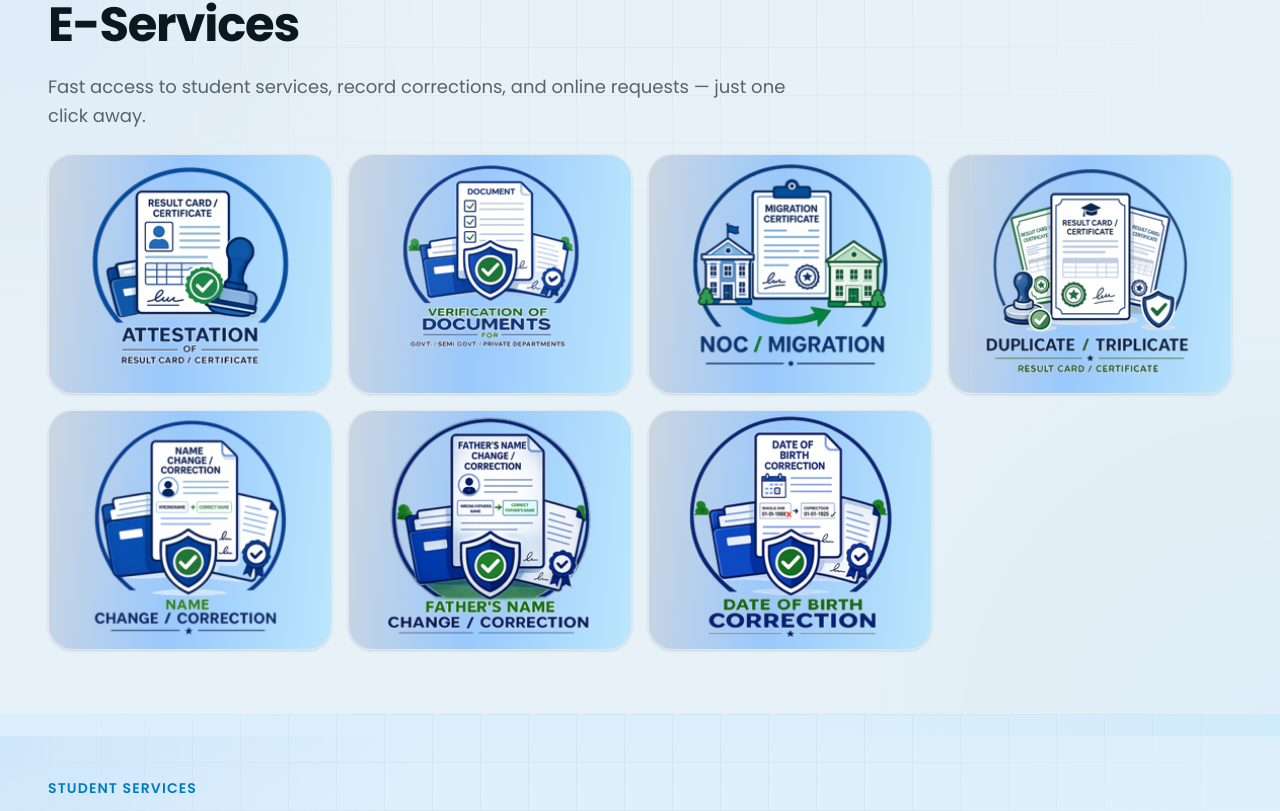
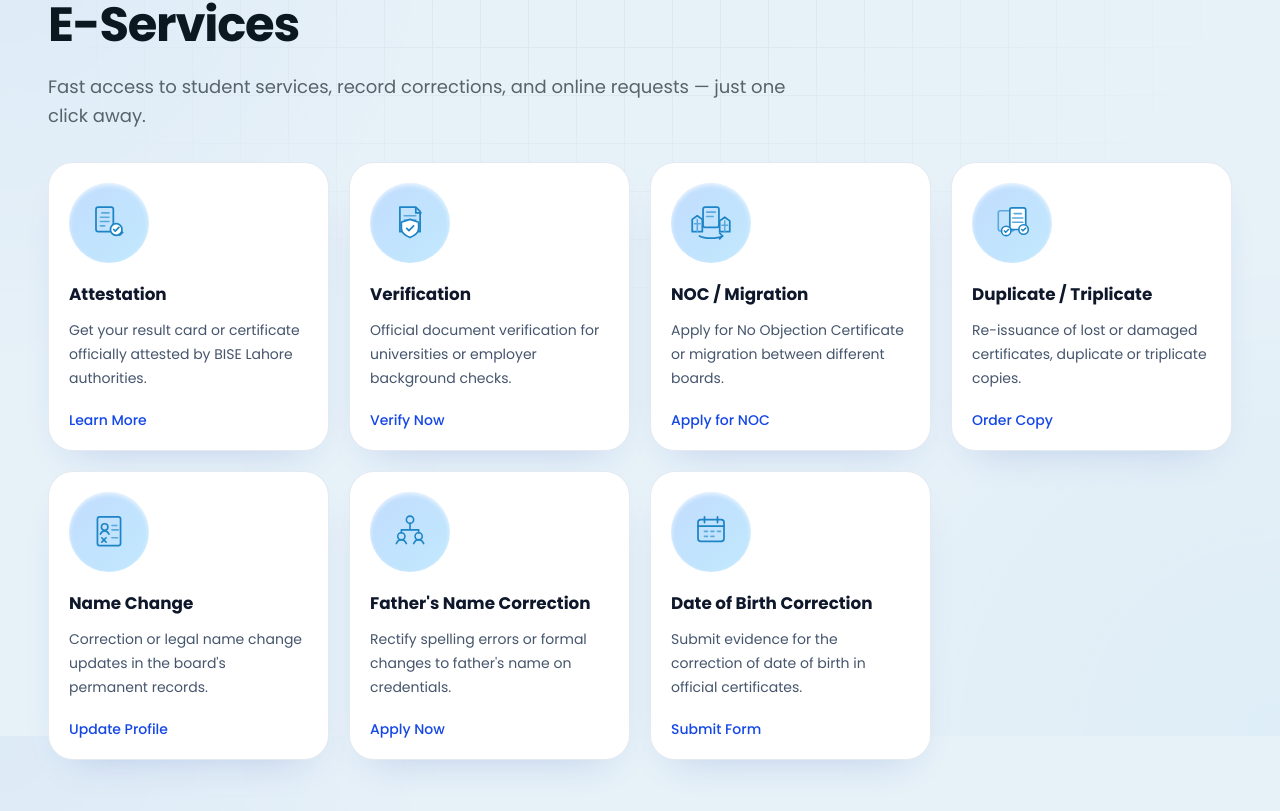
Before and after one commit to afraz-malik/biselahore.com, a Next.js app: page / in a window 1280 px wide. Shown: the part 864-1675 px from the top of the page. Built offline with nearby package versions, Linux system fonts and the light colour scheme.

Commit message:
eservices

```diff
--- a/src/components/home/quick-services.tsx
+++ b/src/components/home/quick-services.tsx
@@ -24,9 +24,9 @@ export function QuickServices() {
           hidden: {},
           show: { transition: { staggerChildren: 0.05 } },
         }}
-        className="mt-6 grid grid-cols-2 gap-4 sm:grid-cols-3 lg:grid-cols-4"
+        className="mt-8 grid gap-5 sm:grid-cols-2 lg:grid-cols-4"
       >
-        {quickServiceCards.map((service, i) => (
+        {quickServiceCards.map((service) => (
           <motion.div
             key={service.title}
             variants={{
@@ -44,10 +44,10 @@ export function QuickServices() {
               className="block h-full"
             >
               <ServiceCard
-                imageSrc={service.iconImage}
+                icon={service.icon}
                 title={service.title}
                 description={service.description}
-                // tone={i % 2 === 0 ? "sky" : "ocean"}
+                ctaLabel={service.ctaLabel}
               />
             </Link>
           </motion.div>
--- a/src/components/home/service-card.tsx
+++ b/src/components/home/service-card.tsx
@@ -1,20 +1,109 @@
+import type { QuickServiceIcon } from "@/lib/home-data";
+
+function ServiceIcon({ icon }: { icon: QuickServiceIcon }) {
+  const stroke = "#1d84c6";
+  const secondary = "#5aa9de";
+
+  switch (icon) {
+    case "attestation":
+      return (
+        <svg viewBox="0 0 72 72" className="size-13" fill="none" aria-hidden>
+          <rect x="18" y="14" width="24" height="34" rx="3" stroke={stroke} strokeWidth="2.4" />
+          <path d="M26 22h10M24 28h12M24 34h12" stroke={secondary} strokeWidth="2.2" strokeLinecap="round" />
+          <path d="M24 40h6" stroke={secondary} strokeWidth="2.2" strokeLinecap="round" />
+          <path d="M44 40l8 8" stroke={stroke} strokeWidth="2.8" strokeLinecap="round" />
+          <path d="M41 43l4-4 10 10-4 4-10-10Z" stroke={stroke} strokeWidth="2" />
+          <circle cx="46" cy="45" r="8" fill="white" stroke={stroke} strokeWidth="2.4" />
+          <path d="m42.5 45 2.2 2.2 5-5" stroke={stroke} strokeWidth="2.4" strokeLinecap="round" strokeLinejoin="round" />
+        </svg>
+      );
+    case "verification":
+      return (
+        <svg viewBox="0 0 72 72" className="size-13" fill="none" aria-hidden>
+          <path d="M22 14h22l6 6v28H22V14Z" stroke={stroke} strokeWidth="2.4" strokeLinejoin="round" />
+          <path d="M44 14v8h8" stroke={stroke} strokeWidth="2.4" strokeLinejoin="round" />
+          <path d="M28 26h16M28 32h16M28 38h10" stroke={secondary} strokeWidth="2.2" strokeLinecap="round" />
+          <path d="M36 56c8-3 12-7 12-13v-8l-12-4-12 4v8c0 6 4 10 12 13Z" fill="white" stroke={stroke} strokeWidth="2.4" strokeLinejoin="round" />
+          <path d="m31.5 43.5 3 3 6.5-6.5" stroke={stroke} strokeWidth="2.4" strokeLinecap="round" strokeLinejoin="round" />
+        </svg>
+      );
+    case "migration":
+      return (
+        <svg viewBox="0 0 72 72" className="size-13" fill="none" aria-hidden>
+          <path d="M10 48h14V31l-7-5-7 5v17ZM48 48h14V33l-7-5-7 5v15Z" stroke={stroke} strokeWidth="2.4" strokeLinejoin="round" />
+          <path d="M17 31v17M55 33v15M13 37h8M51 39h8" stroke={secondary} strokeWidth="2.1" strokeLinecap="round" />
+          <rect x="25" y="14" width="22" height="28" rx="3" stroke={stroke} strokeWidth="2.4" />
+          <path d="M30 21h12M30 27h9" stroke={secondary} strokeWidth="2.2" strokeLinecap="round" />
+          <path d="M20 54c7 4 25 4 32 0" stroke={stroke} strokeWidth="2.4" strokeLinecap="round" />
+          <path d="m48 50 4 4-4 4" stroke={stroke} strokeWidth="2.4" strokeLinecap="round" strokeLinejoin="round" />
+        </svg>
+      );
+    case "duplicate":
+      return (
+        <svg viewBox="0 0 72 72" className="size-13" fill="none" aria-hidden>
+          <rect x="17" y="19" width="22" height="28" rx="3" stroke={secondary} strokeWidth="2.2" />
+          <rect x="33" y="15" width="22" height="30" rx="3" fill="white" stroke={stroke} strokeWidth="2.4" />
+          <path d="M39 23h10M37 29h14M37 35h14" stroke={secondary} strokeWidth="2.2" strokeLinecap="round" />
+          <circle cx="28" cy="47" r="6.5" fill="white" stroke={stroke} strokeWidth="2.2" />
+          <path d="m25.5 47 1.8 1.8 3.8-3.8" stroke={stroke} strokeWidth="2.2" strokeLinecap="round" strokeLinejoin="round" />
+          <circle cx="52" cy="45" r="6.5" fill="white" stroke={stroke} strokeWidth="2.2" />
+          <path d="m49.5 45 1.8 1.8 3.8-3.8" stroke={stroke} strokeWidth="2.2" strokeLinecap="round" strokeLinejoin="round" />
+        </svg>
+      );
+    case "name-change":
+      return (
+        <svg viewBox="0 0 72 72" className="size-13" fill="none" aria-hidden>
+          <rect x="20" y="15" width="32" height="40" rx="3" stroke={stroke} strokeWidth="2.4" />
+          <circle cx="30" cy="29" r="4.5" stroke={stroke} strokeWidth="2.2" />
+          <path d="M24 39c1.5-3 4-4.5 6-4.5s4.5 1.5 6 4.5" stroke={stroke} strokeWidth="2.2" strokeLinecap="round" />
+          <path d="M40 27h7M40 33h9" stroke={secondary} strokeWidth="2.2" strokeLinecap="round" />
+          <path d="M40 44h8" stroke={secondary} strokeWidth="2.2" strokeLinecap="round" />
+          <path d="m26 50 6-6M32 50l-6-6" stroke={stroke} strokeWidth="2.2" strokeLinecap="round" />
+        </svg>
+      );
+    case "father-name":
+      return (
+        <svg viewBox="0 0 72 72" className="size-13" fill="none" aria-hidden>
+          <circle cx="36" cy="19" r="5" stroke={stroke} strokeWidth="2.2" />
+          <circle cx="24" cy="42" r="5" stroke={stroke} strokeWidth="2.2" />
+          <circle cx="48" cy="42" r="5" stroke={stroke} strokeWidth="2.2" />
+          <path d="M36 24v9M24 37v-4h24v4" stroke={stroke} strokeWidth="2.2" strokeLinecap="round" strokeLinejoin="round" />
+          <path d="M17 52c1.8-3.6 4.7-5.4 7-5.4 2.3 0 5.2 1.8 7 5.4M41 52c1.8-3.6 4.7-5.4 7-5.4 2.3 0 5.2 1.8 7 5.4" stroke={stroke} strokeWidth="2.2" strokeLinecap="round" />
+        </svg>
+      );
+    case "dob":
+      return (
+        <svg viewBox="0 0 72 72" className="size-13" fill="none" aria-hidden>
+          <rect x="18" y="19" width="36" height="30" rx="4" stroke={stroke} strokeWidth="2.4" />
+          <path d="M18 28h36M27 15v8M45 15v8" stroke={stroke} strokeWidth="2.4" strokeLinecap="round" />
+          <path d="M27 35h4M36 35h4M45 35h4M27 42h4M36 42h4" stroke={secondary} strokeWidth="2.4" strokeLinecap="round" />
+        </svg>
+      );
+  }
+}
+
 export function ServiceCard({
-  imageSrc,
+  icon,
+  title,
+  description,
+  ctaLabel,
 }: {
-  imageSrc: string;
+  icon: QuickServiceIcon;
   title: string;
   description: string;
+  ctaLabel: string;
 }) {
   return (
-    <div className="relative h-full min-h-[15rem] overflow-hidden rounded-2xl border border-slate-200 bg-[linear-gradient(95deg,rgba(203,213,225,0.97)_0%,rgba(147,197,253,0.93)_45%,rgba(186,230,253,0.96)_100%)] shadow-sm">
-      <div
-        aria-hidden
-        className="absolute inset-0 bg-center bg-no-repeat"
-        style={{
-          backgroundImage: `url(${imageSrc})`,
-          backgroundSize: "contain",
-        }}
-      />
+    <div className="flex h-full min-h-60 flex-col rounded-[1.55rem] border border-slate-200/90 bg-white px-5 py-5 shadow-[0_18px_40px_-26px_rgba(30,64,175,0.28)] transition-all duration-300 hover:border-blue-200 hover:shadow-[0_22px_46px_-24px_rgba(37,99,235,0.22)]">
+      <div className="flex size-20 items-center justify-center rounded-full bg-[linear-gradient(135deg,rgba(191,219,254,0.95)_0%,rgba(186,230,253,0.9)_100%)] shadow-inner shadow-white/70">
+        <ServiceIcon icon={icon} />
+      </div>
+
+      <div className="mt-5 flex flex-1 flex-col">
+        <h3 className="text-[1.05rem] leading-snug font-semibold text-slate-900">{title}</h3>
+        <p className="mt-3 text-sm leading-6 text-slate-600">{description}</p>
+        <span className="mt-auto pt-5 text-sm font-medium text-blue-700">{ctaLabel}</span>
+      </div>
     </div>
   );
 }
--- a/src/lib/home-data.ts
+++ b/src/lib/home-data.ts
@@ -1,11 +1,18 @@
-export type QuickServiceIcon = "stamp" | "badge-check" | "arrow-left-right" | "copy-check" | "user-pen";
+export type QuickServiceIcon =
+  | "attestation"
+  | "verification"
+  | "migration"
+  | "duplicate"
+  | "name-change"
+  | "father-name"
+  | "dob";
 
 export interface QuickServiceCard {
   title: string;
   description: string;
+  ctaLabel: string;
   href: string;
   icon: QuickServiceIcon;
-  iconImage: string;
   external?: boolean;
 }
 
@@ -16,40 +23,61 @@ export interface QuickServiceCard {
  */
 export const quickServiceCards: QuickServiceCard[] = [
   {
-    title: "Attestation Result Card / Certificate",
-    description: "Apply for attestation online",
+    title: "Attestation",
+    description: "Get your result card or certificate officially attested by BISE Lahore authorities.",
+    ctaLabel: "Learn More",
     href: "https://eportal.biselahore.com/eservices/attestation",
-    icon: "stamp",
-    iconImage: "/services/attestation.png",
+    icon: "attestation",
     external: true,
   },
   {
-    title: "Verification Govt / Semi Govt / Pvt Departments",
-    description: "Verify records with departments",
+    title: "Verification",
+    description: "Official document verification for universities or employer background checks.",
+    ctaLabel: "Verify Now",
     href: "https://eportal.biselahore.com/eservices/verification",
-    icon: "badge-check",
-    iconImage: "/services/verification.png",
+    icon: "verification",
     external: true,
   },
   {
     title: "NOC / Migration",
-    description: "Apply for NOC or migration",
+    description: "Apply for No Objection Certificate or migration between different boards.",
+    ctaLabel: "Apply for NOC",
     href: "https://eportal.biselahore.com/eservices/noc",
-    icon: "arrow-left-right",
-    iconImage: "/services/noc-migration.png",
+    icon: "migration",
     external: true,
   },
   {
-    title: "Duplicate / Triplicate Certificate / Result Card",
-    description: "Request duplicate documents",
+    title: "Duplicate / Triplicate",
+    description: "Re-issuance of lost or damaged certificates, duplicate or triplicate copies.",
+    ctaLabel: "Order Copy",
     href: "https://eportal.biselahore.com/eservices/duplicatedocument",
-    icon: "copy-check",
-    iconImage: "/services/dup_white.png",
+    icon: "duplicate",
     external: true,
   },
-  { title: "Name Correction", description: "Fix your name on record", href: "https://correction.biselahore.com", icon: "user-pen", iconImage: "/services/name_correction.png", external: true },
-  { title: "F-Name Correction", description: "Fix father's name on record", href: "https://correction.biselahore.com", icon: "user-pen", iconImage: "/services/fname_correction.png", external: true },
-  { title: "D.O.B Correction", description: "Update your date of birth", href: "https://correction.biselahore.com", icon: "user-pen", iconImage: "/services/dob_correction.png", external: true },
+  {
+    title: "Name Change",
+    description: "Correction or legal name change updates in the board's permanent records.",
+    ctaLabel: "Update Profile",
+    href: "https://correction.biselahore.com",
+    icon: "name-change",
+    external: true,
+  },
+  {
+    title: "Father's Name Correction",
+    description: "Rectify spelling errors or formal changes to father's name on credentials.",
+    ctaLabel: "Apply Now",
+    href: "https://correction.biselahore.com",
+    icon: "father-name",
+    external: true,
+  },
+  {
+    title: "Date of Birth Correction",
+    description: "Submit evidence for the correction of date of birth in official certificates.",
+    ctaLabel: "Submit Form",
+    href: "https://correction.biselahore.com",
+    icon: "dob",
+    external: true,
+  },
 ];
 
 export type UtilityAccessIcon =
```
